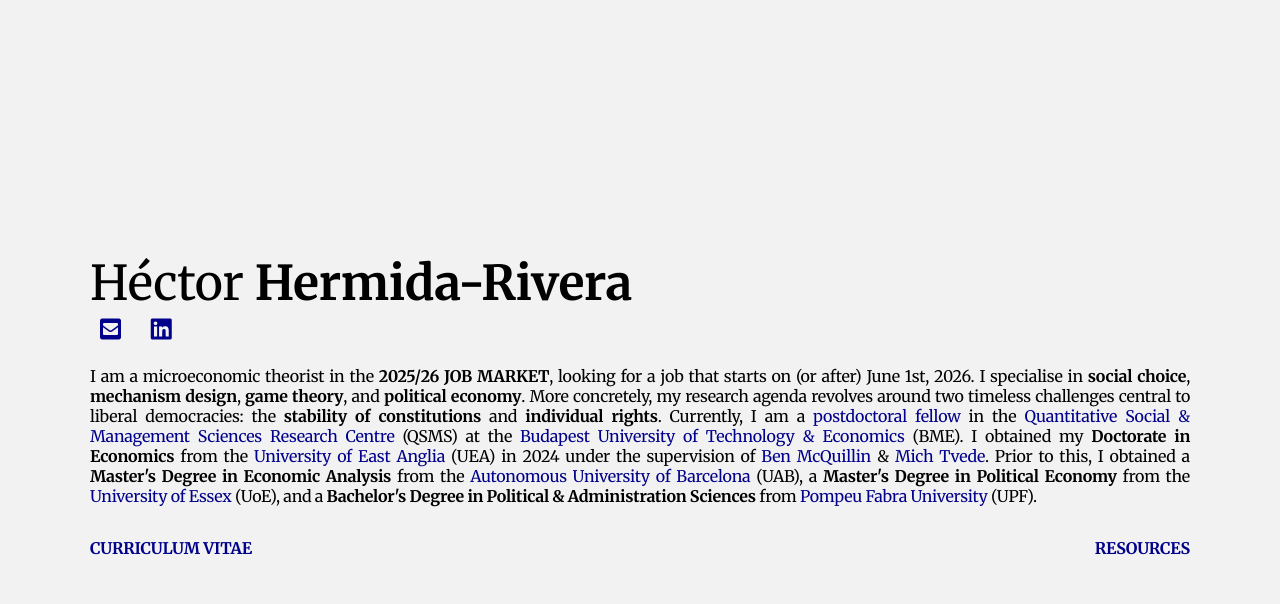
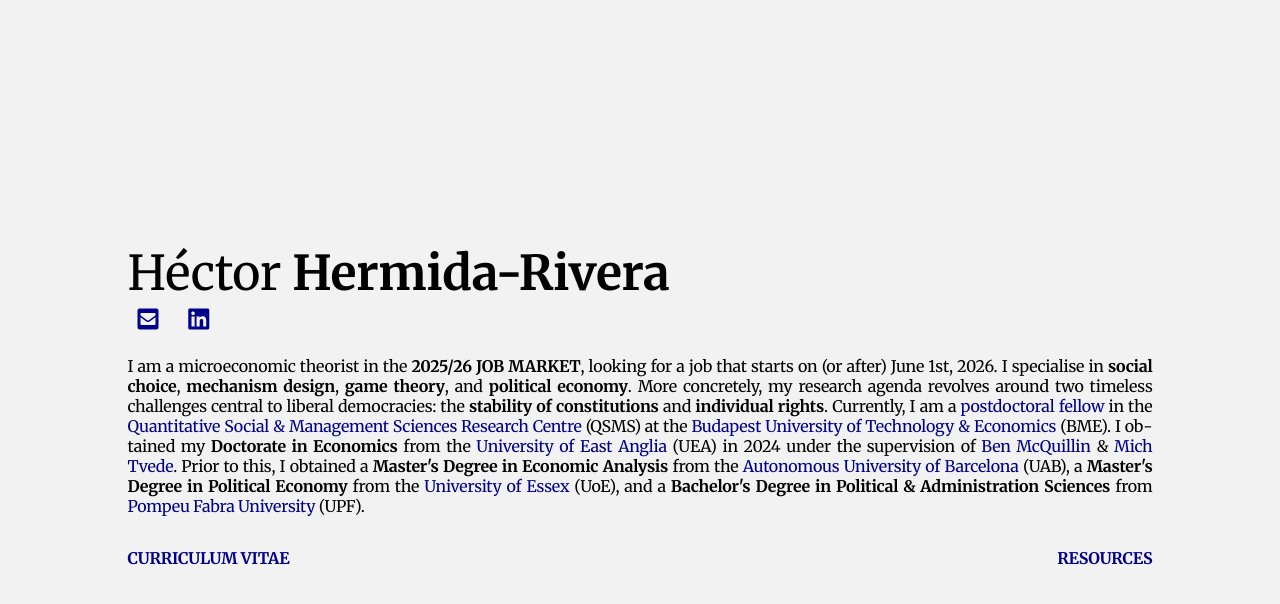
Before and after one commit to HectorHermidaRivera/hectorhermidarivera.github.io, a Jekyll site: the page built from index.md, in a window 1280 px wide. Shown: the top 604 px of the page. Built offline with Jekyll 4.4.1, drawn with Linux system fonts in a browser that asks for light colours; a style sheet for code colours, icons or effects is not loaded.

Commit message:
Update style.css

```diff
--- a/assets/css/style.css
+++ b/assets/css/style.css
@@ -34,7 +34,7 @@ body {
 /* CONTENT */
 
 .content {
-  max-width: 1100px;
+  max-width: 1025px;
   width: 100%;
   margin-left: auto;
   margin-right: auto;
```
